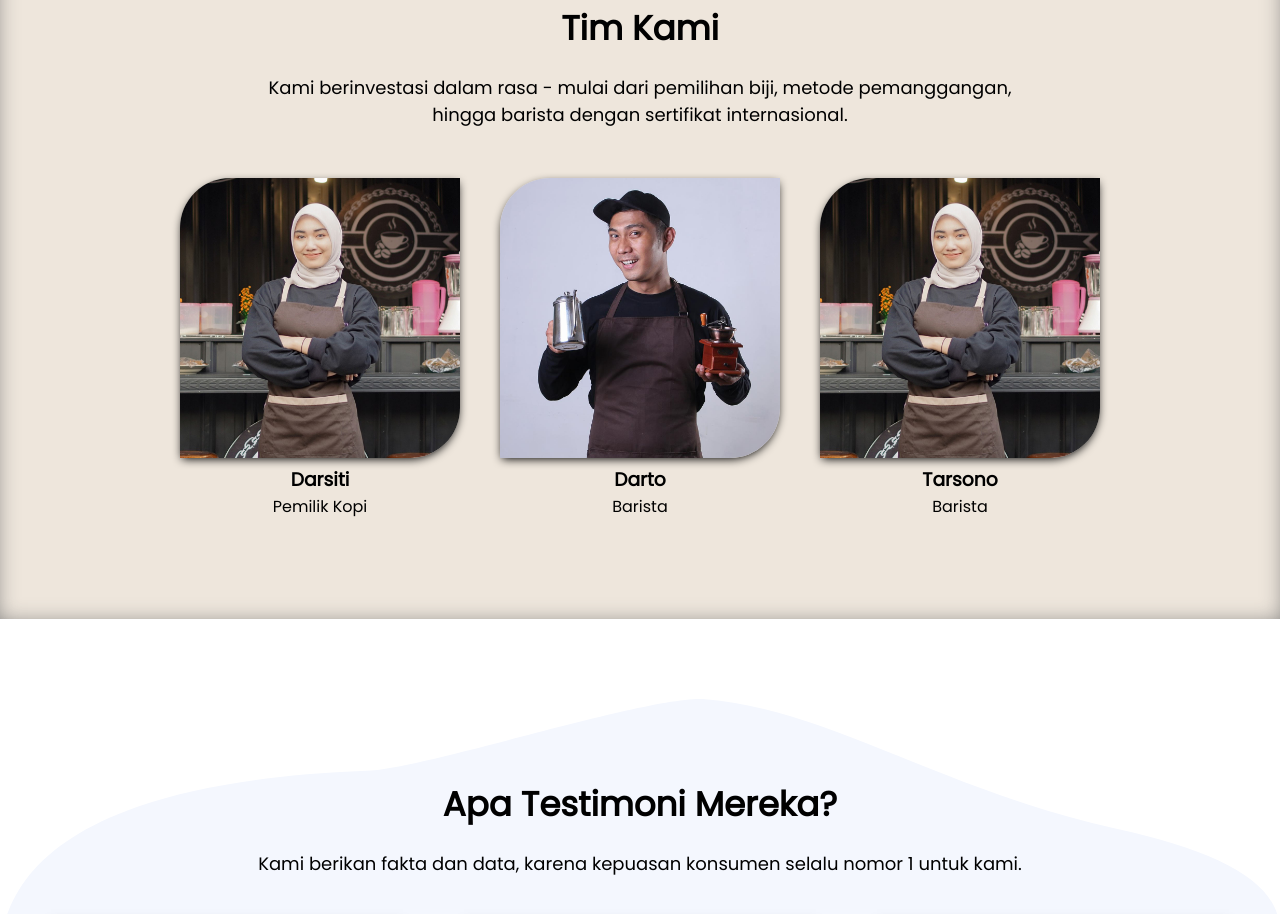
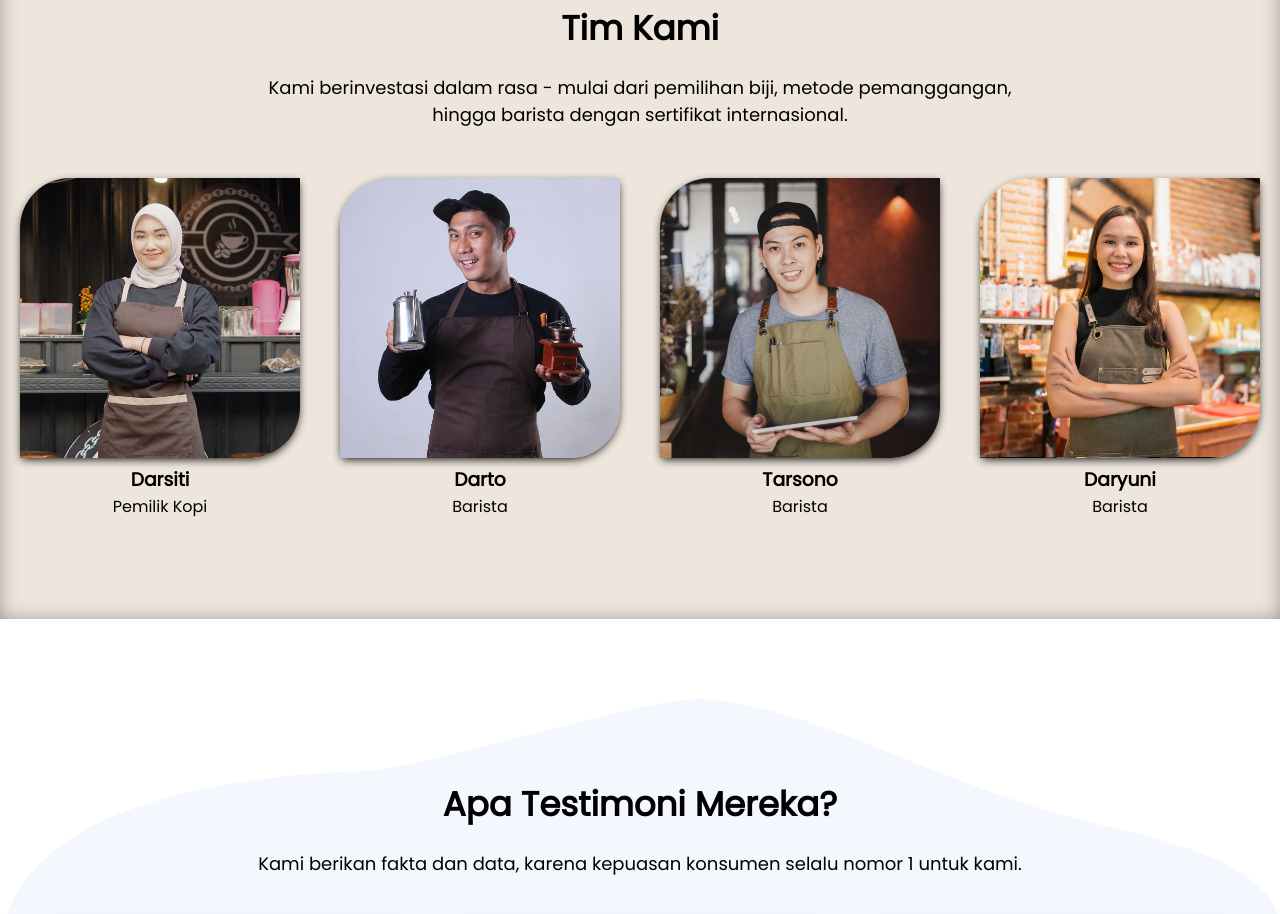
Before and after one commit to lukmanbrebes/kopikuy, a plain HTML site: page index.html in a window 1280 px wide. Shown: the part 2498-3412 px from the top of the page. Drawn offline with Linux system fonts and the light colour scheme.

Commit message:
Update index.html

```diff
--- a/index.html
+++ b/index.html
@@ -92,8 +92,10 @@ hingga barista dengan sertifikat internasional.
 <h3>Darsiti</h3><p>Pemilik Kopi</p></div>
 <div class="col-team"><img src="images/team/team2.jpg" alt="">
 <h3>Darto</h3><p>Barista</p></div>
-<div class="col-team"><img src="images/team/team3.jpg" alt="">
+<div class="col-team"><img src="images/team/team1.jpg" alt="">
 <h3>Tarsono</h3><p>Barista</p></div>
+<div class="col-team"><img src="images/team/team4.jpg"">
+    <h3>Daryuni</h3><p>Barista</p></div>
         </section>
     <section id="review" class="review">
         <h2 class="judul-review">Apa Testimoni Mereka?</h2>
```
